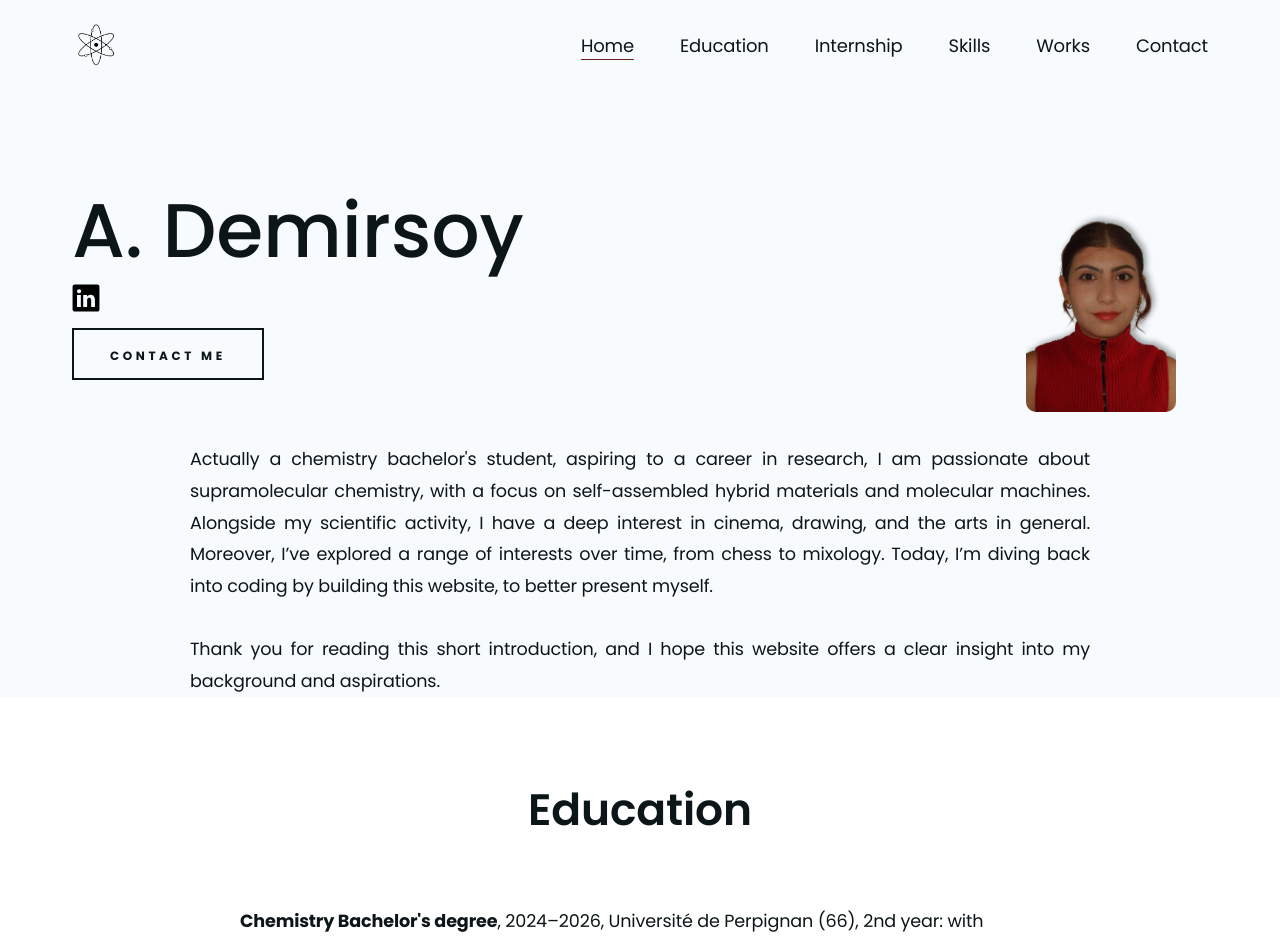
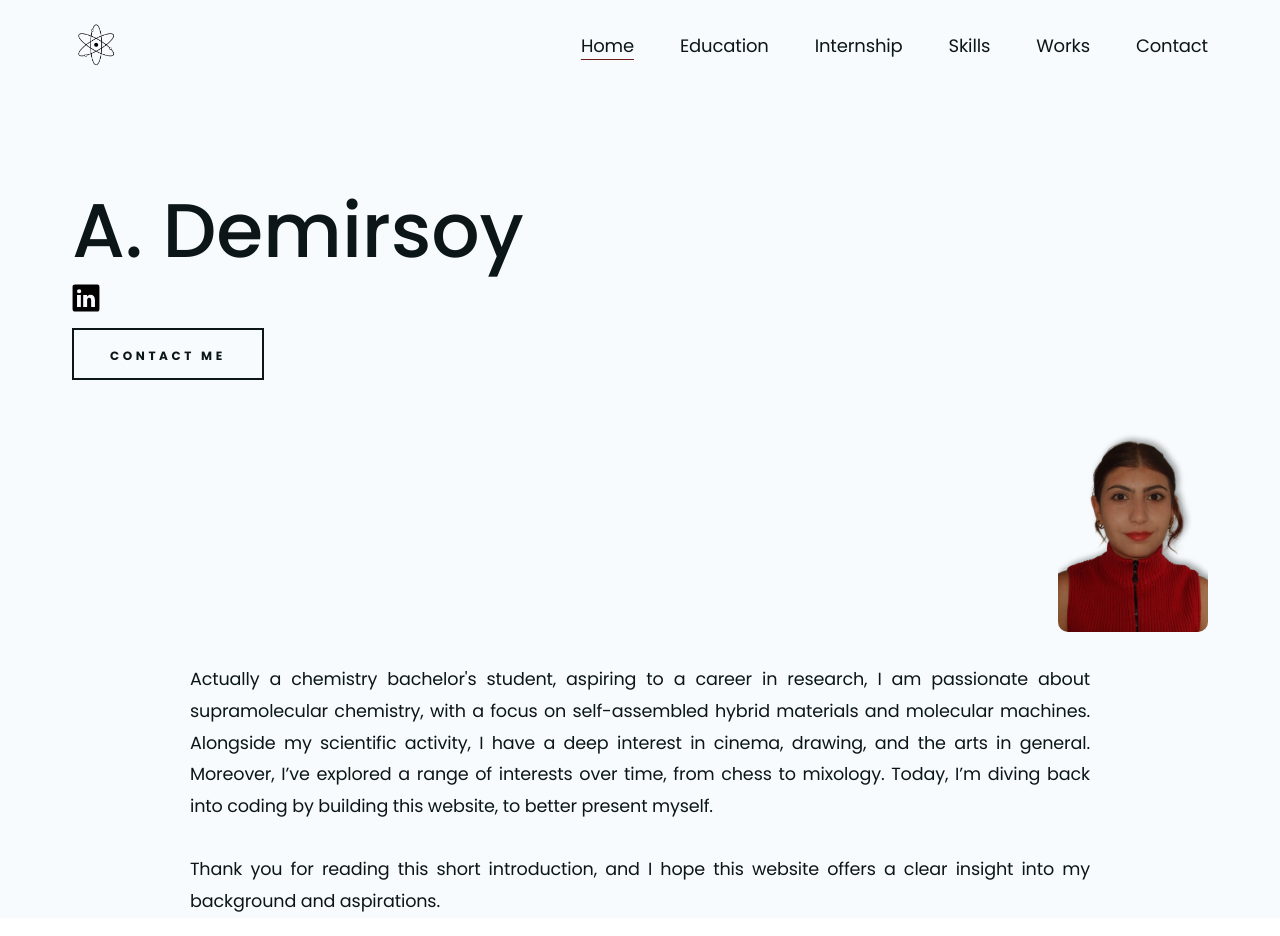
Before and after one commit to AnissaDemirsoy/demirsoy-portfolio, a plain HTML site: page index.html in a window 1280 px wide. Shown: the top 936 px of the page. Drawn offline with nearby package versions, Linux system fonts and the light colour scheme.

Commit message:
Update index.html

```diff
--- a/index.html
+++ b/index.html
@@ -88,12 +88,9 @@
 
 <section id="home" class="hero" style="margin-bottom: 4rem;">
   <div class="container container-lg">
-    <div class="hero-row" style="display: flex; align-items: flex-start; gap: 2rem; flex-wrap: wrap; margin-right: 2rem; flex-direction: row-reverse;">
+    <div class="hero-row" style="display: flex; align-items: flex-start; justify-content: space-between; gap: 2rem; flex-wrap: wrap;">
 
-      <div class="hero-img">
-        <img src="img/hero/hero.png" alt="Profile photo" height="150" width="150" style="border-radius: 10px;" />
-      </div>
- <div class="hero-content">
+      <div class="hero-content" style="flex: 1; min-width: 250px;">
         <h1 class="hero-heading">A. Demirsoy</h1>
 
         <div class="about-social-list" style="margin: 0.5rem 0 1rem 0;">
@@ -102,13 +99,18 @@
           </a>
         </div>
 
+
         <div style="margin-bottom: 1rem;">
           <a href="#contact" class="btn btn-white">Contact Me</a>
         </div>
       </div>
     </div>
+<div class="hero-img" style="flex-shrink: 0;">
+        <img src="img/hero/hero.png" alt="Profile photo" height="150" width="150" style="border-radius: 10px;" />
+      </div>
+    </div>
 
-   <div class="hero-description" style="margin-top: 2rem; max-width: 900px; margin-left: auto; margin-right: auto;">
+<div class="hero-description" style="margin-top: 2rem; max-width: 900px; margin-left: auto; margin-right: auto;">
       <p style="text-align: justify; font-size: 1.1rem; line-height: 1.8; font-family: 'Poppins', sans-serif;">
         Actually a chemistry bachelor's student, aspiring to a career in research, I am passionate about supramolecular chemistry,
         with a focus on self-assembled hybrid materials and molecular machines. Alongside my scientific activity, I have a deep
@@ -120,6 +122,7 @@
     </div>
   </div>
 </section>
+
 <section id="school" class="works" style="margin-top: 5rem;">
   <div class="container container-lg">
     <div class="projects-title">
```
